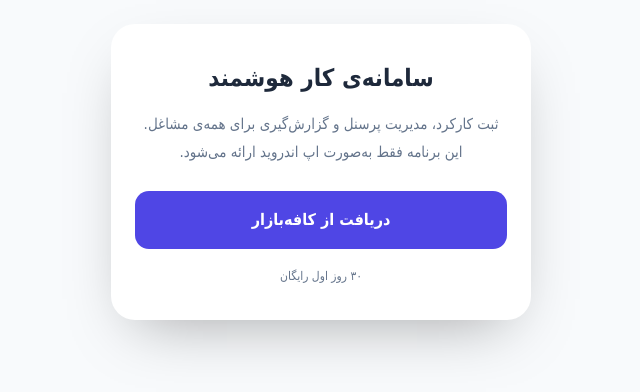
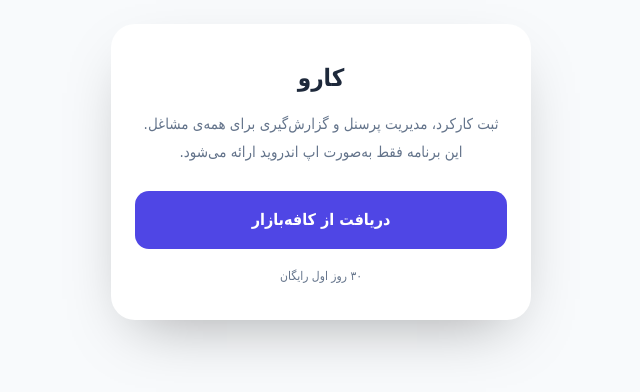
Before and after one commit to yaserdehganikhoda-glitch/phoenix, a website: page docs/index.html in a window 1280 px wide. Shown: the whole page, without its empty margins (319-959 px from the left). Drawn offline with Linux system fonts and the light colour scheme.

Commit message:
Add files via upload

```diff
--- a/docs/index.html
+++ b/docs/index.html
@@ -3,7 +3,7 @@
 <head>
 <meta charset="utf-8">
 <meta name="viewport" content="width=device-width, initial-scale=1">
-<title>سامانه‌ی کار هوشمند</title>
+<title>کارو</title>
 <style>
 :root{--bg:#f8fafc;--fg:#1e293b;--mut:#64748b;--acc:#4f46e5;--card:#fff}
 @media (prefers-color-scheme:dark){:root{--bg:#0f172a;--fg:#f1f5f9;--mut:#94a3b8;--card:#1e293b}}
@@ -19,7 +19,7 @@ small{display:block;margin-top:16px;color:var(--mut);font-size:12px}
 </head>
 <body>
 <main>
-<h1>سامانه‌ی کار هوشمند</h1>
+<h1>کارو</h1>
 <p>ثبت کارکرد، مدیریت پرسنل و گزارش‌گیری برای همه‌ی مشاغل. این برنامه فقط به‌صورت اپ اندروید ارائه می‌شود.</p>
 <a class="btn" href="https://cafebazaar.ir/app/ir.sewingstats.app">دریافت از کافه‌بازار</a>
 <small>۳۰ روز اول رایگان</small>
```
